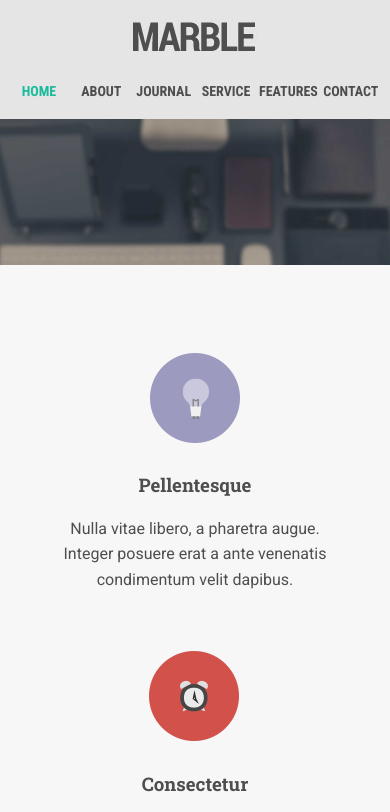
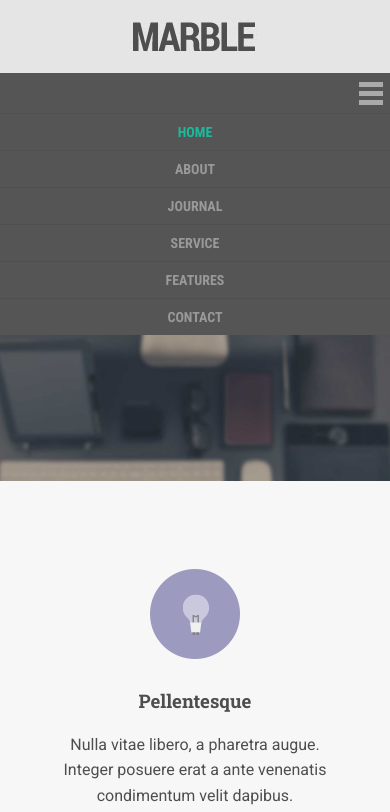
Before and after one commit to bluecondor/marble, a plain HTML site: page index.html in a window 390 px wide. Shown: the top 812 px of the page. Drawn offline with nearby package versions, Linux system fonts and the light colour scheme.

Commit message:
Added js files and finishing up with colpasing navigation

```diff
--- a/index.html
+++ b/index.html
@@ -15,7 +15,7 @@
 			<nav>
 				<h2>Main Navigation</h2>
 				<div id="burger-nav"></div>
-				<ul>
+				<ul class="open">
 					<li><a href="#" class="current">Home</a></li>
 					<li><a href="#">About</a></li>
 					<li><a href="#">Journal</a></li>
@@ -28,7 +28,7 @@
 	</header>
 
 	<div id="main-banner">
-		<img src="images/banner.jpg" alt="banner">
+        <img srcset="images/banner.jpg" alt="banner">
 	</div>
 
 	<main class="wrapper">
@@ -121,5 +121,7 @@
 		</div>
 	</footer>
 
+<script src="https://code.jquery.com/jquery-3.2.1.min.js"></script>
+<script src="menu.js"></script>
 </body>
 </html>
--- /dev/null
+++ b/menu.js
@@ -0,0 +1,5 @@
+$(document).ready(function() {
+	$("#burger-nav").on("click", function() {
+		$("header nav ul").toggleClass("open");
+	})
+});
--- a/style.css
+++ b/style.css
@@ -297,4 +297,47 @@ footer li.tw {
 		float: none;
 		border-top: 2px solid #333;
 	}
+
+	header nav li {
+		float: none;
+		width: 100%;
+		margin: 0;
+	}
+
+	header nav {
+		background: #555;
+	}
+
+	header .wrapper {
+		padding: 0;
+		width: 100%;
+	}
+
+	header {
+		padding-bottom: 0;
+	}
+
+	header nav li a {
+		display: block;
+		text-align;
+		padding: 10px;
+		color: #999;
+		border-top: 1px solid #4f4f4f
+	}
+
+	#burger-nav {
+		width: 100%;
+		height: 40px;
+		background: url('images/burger.png') no-repeat 98% center;
+		cursor: pointer;
+	}
+
+	header nav ul {
+		height: 0;
+		overflow: hidden;
+	}
+
+	header nav ul.open {
+		height: auto;
+	}
 }
```
